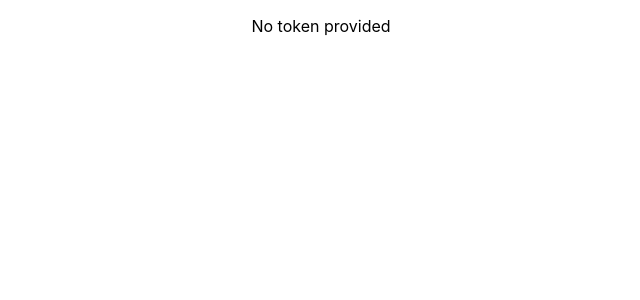
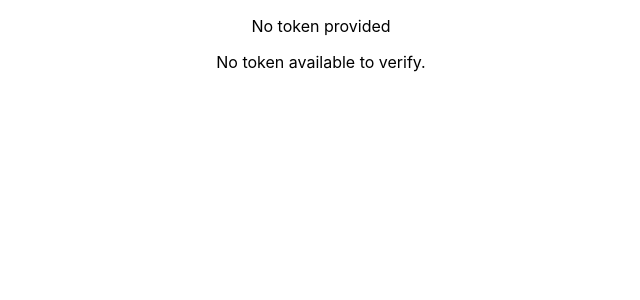
Before and after one commit to dankyle670/ivoire-artisans-verif-page, a React (Create React App) app in the folder email-verification/: page / in a window 1280 px wide. Shown: the top 300 px of the page, without its empty margins (319-959 px from the left). Built offline with nearby package versions, Linux system fonts and the light colour scheme.

Commit message:
[MOD] MODIF verifEmail function

```diff
--- a/email-verification/src/App.js
+++ b/email-verification/src/App.js
@@ -9,13 +9,14 @@ const App = () => {
 
   useEffect(() => {
     const queryParams = new URLSearchParams(window.location.search);
-    const token = queryParams.get('token');
-    setToken(token);
+    const tokenFromUrl = queryParams.get('token');
+    console.log('Token from URL:', tokenFromUrl); // Debugging
 
-    if (!token) {
+    if (!tokenFromUrl) {
       setMessage('No token provided');
       setLoading(false);
     } else {
+      setToken(tokenFromUrl);
       setLoading(false);
     }
   }, []);
@@ -24,7 +25,7 @@ const App = () => {
     setLoading(true);
     try {
       console.log('Verifying token:', token);
-      const response = await axios.get(`https://ivoire-artisans-server.netlify.app/.netlify/functions/api/verify-email?token=${token}`);
+      const response = await axios.get(`https://ivoire-artisans-server.netlify.app/api/verify-email?token=${token}`);
       console.log('Verification response:', response.data);
       setMessage(response.data.message);
     } catch (error) {
@@ -42,10 +43,12 @@ const App = () => {
       ) : (
         <div>
           <p>{message}</p>
-          {token && (
+          {token ? (
             <button onClick={handleVerification}>
               Verify Email
             </button>
+          ) : (
+            <p>No token available to verify.</p>
           )}
         </div>
       )}
```
